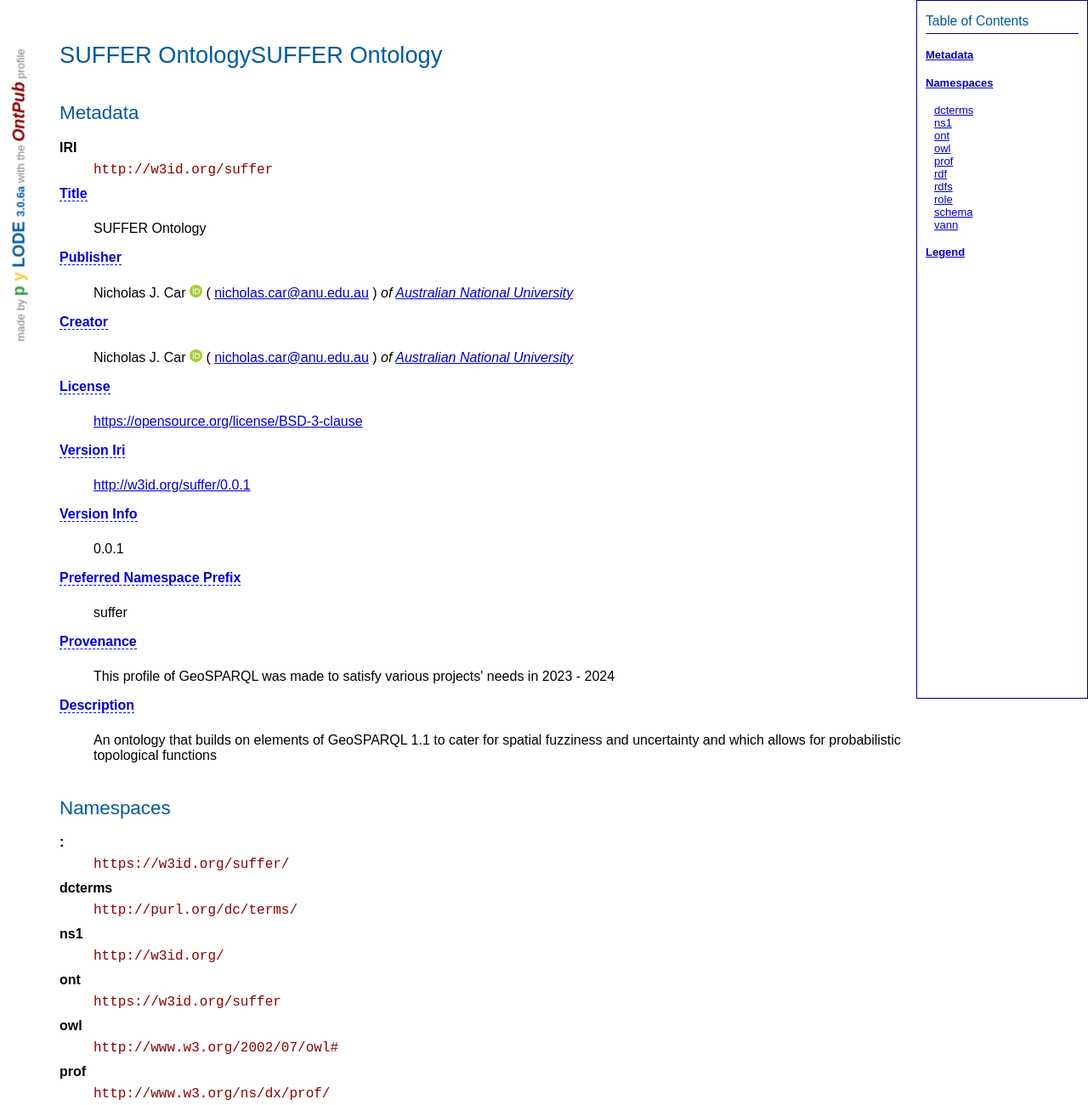
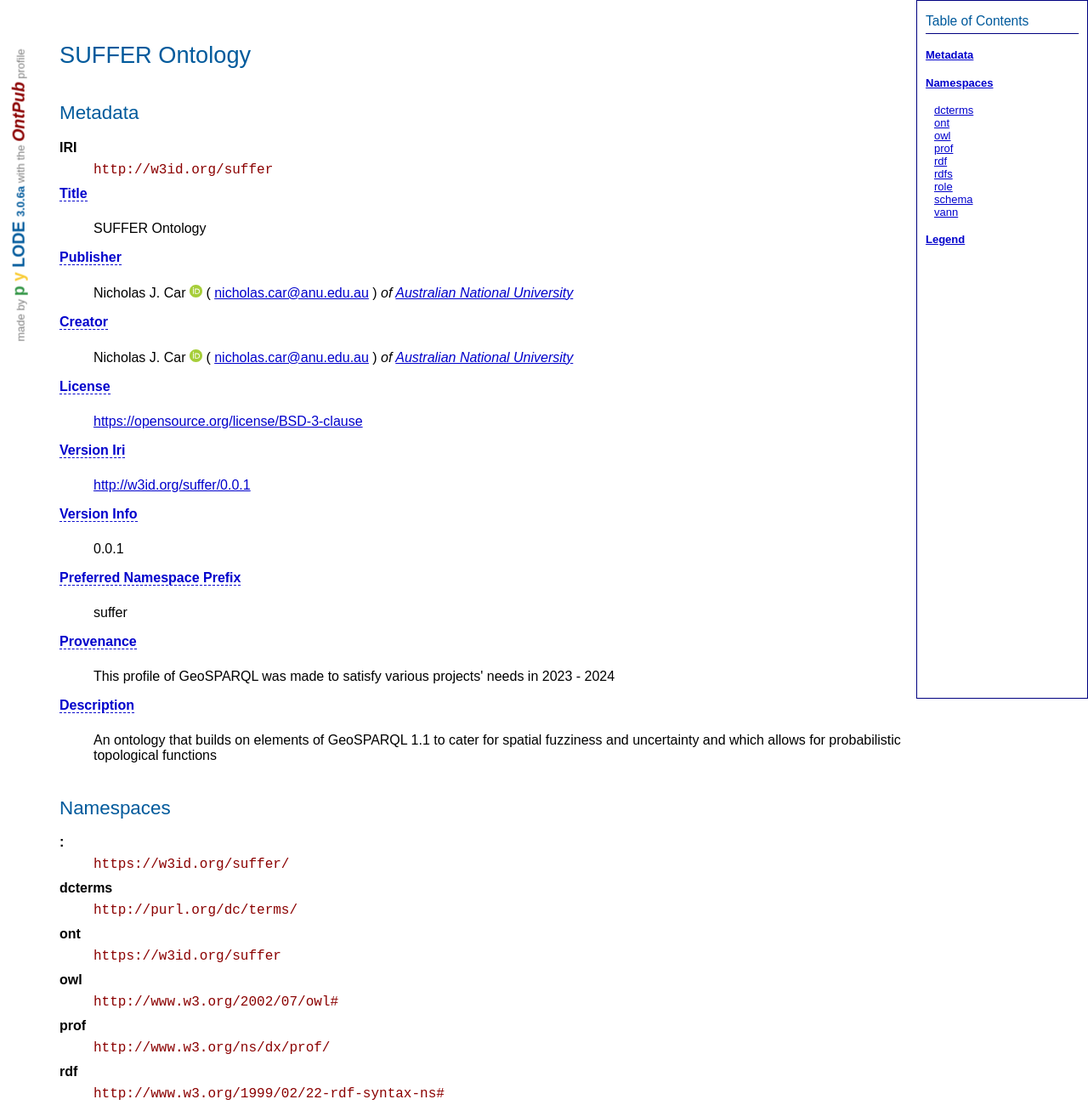
Before and after one commit to nicholascar/suff-model, a plain HTML site: page suffer.html in a window 1280 px wide. Shown: the top 1300 px of the page at 85% size. Drawn offline with Linux system fonts and the light colour scheme.

Commit message:
HTML tweaks

```diff
--- a/suffer.html
+++ b/suffer.html
@@ -345,7 +345,7 @@ td {
   <body>
     <div id="content">
       <div class="section" id="metadata">
-        <h1>SUFFER OntologySUFFER Ontology</h1>
+        <h1>SUFFER Ontology</h1>
         <h2>Metadata</h2>
         <dl>
           <div>
@@ -517,10 +517,6 @@ td {
           <dd>
             <code>http://purl.org/dc/terms/</code>
           </dd>
-          <dt id="ns1">ns1</dt>
-          <dd>
-            <code>http://w3id.org/</code>
-          </dd>
           <dt id="ont">ont</dt>
           <dd>
             <code>https://w3id.org/suffer</code>
@@ -593,9 +589,6 @@ td {
               <a href="#dcterms">dcterms</a>
             </li>
             <li>
-              <a href="#ns1">ns1</a>
-            </li>
-            <li>
               <a href="#ont">ont</a>
             </li>
             <li>
```
